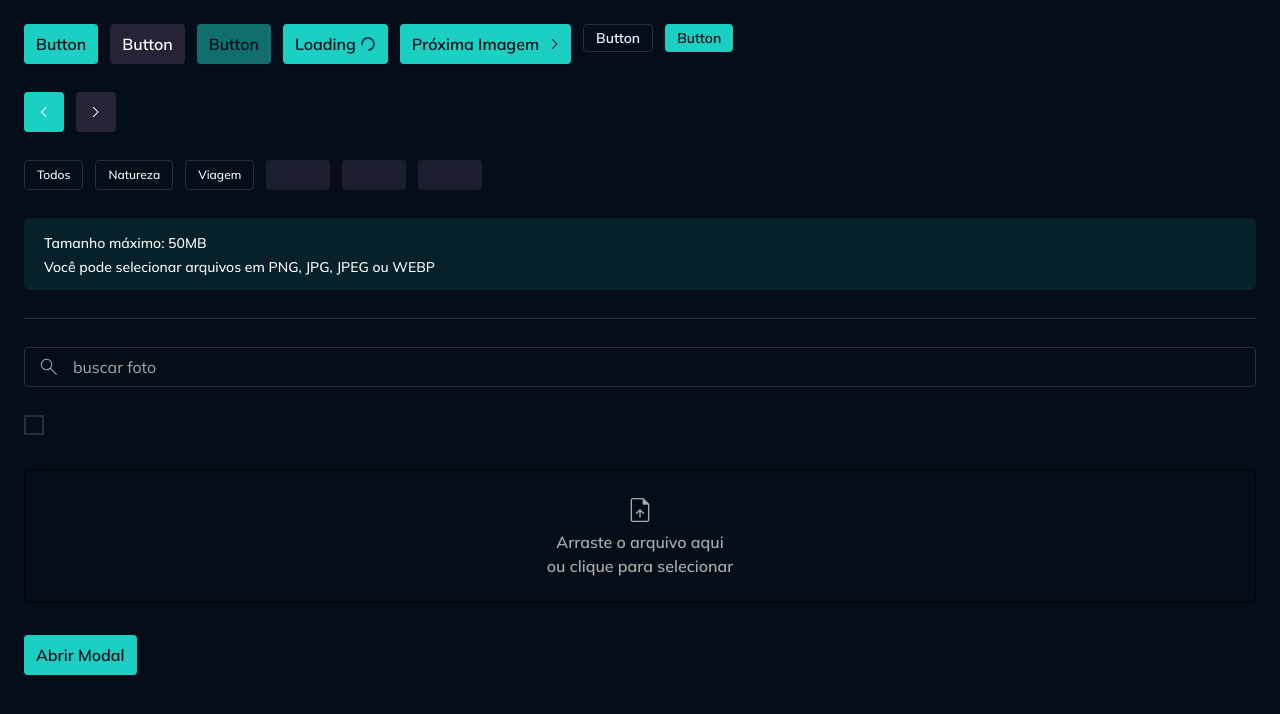
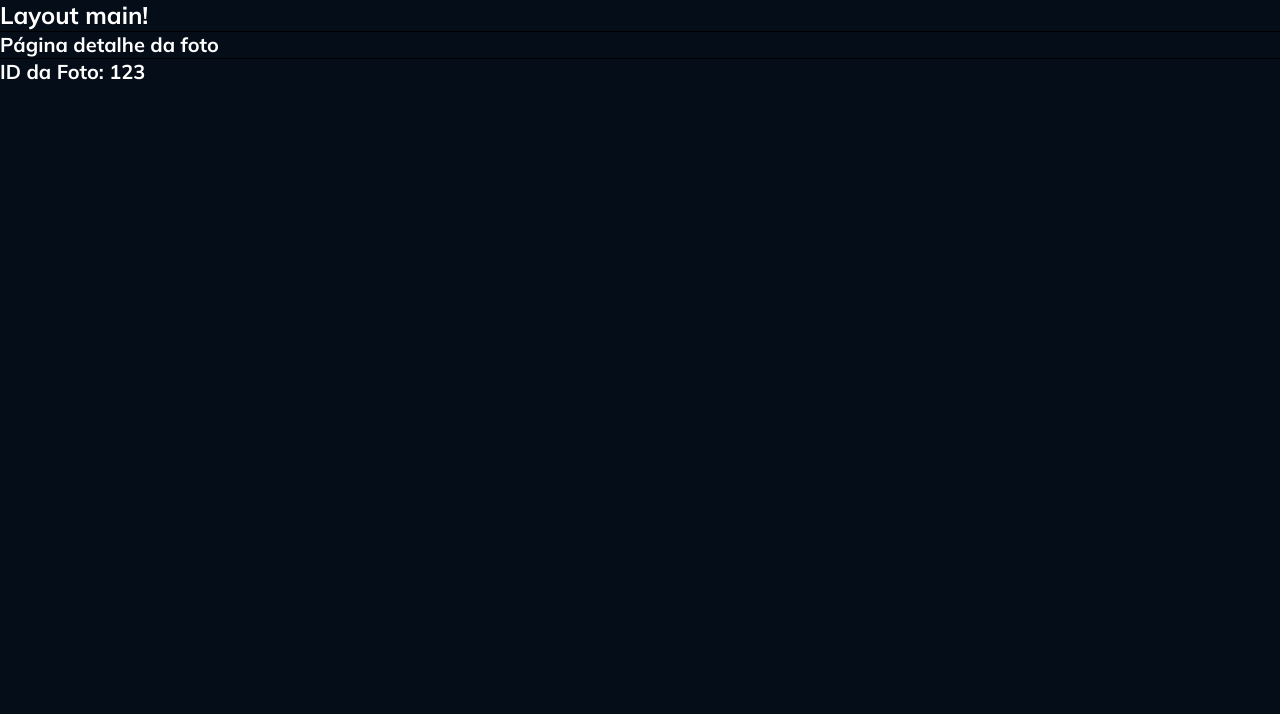
Before and after one commit to leoperass/gallery-plus, a React (Vite) app: page /fotos/123 in a window 1280 px wide. Shown: the top 714 px of the page. Built offline with nearby package versions, Linux system fonts and the light colour scheme.

Commit message:
feat(router): set up initial routing struture

```diff
--- a/package.json
+++ b/package.json
@@ -24,6 +24,7 @@
     "react": "^19.1.0",
     "react-dom": "^19.1.0",
     "react-hook-form": "^7.69.0",
+    "react-router": "^7.11.0",
     "tailwind-variants": "^1.0.0",
     "tailwindcss": "^4.1.10",
     "zod": "^3.22.4"
--- a/src/App.tsx
+++ b/src/App.tsx
@@ -1,114 +1,21 @@
-import Button from "./components/button";
-import ButtonIcon from "./components/button-icon";
-import ChevronLeftIcon from "./assets/icons/chevron-left.svg?react";
-import ChevronRightIcon from "./assets/icons/chevron-right.svg?react";
-import Badge from "./components/badge";
-import Alert from "./components/alert";
-import Divider from "./components/divider";
-import InputText from "./components/input-text";
-import SearchIcon from "./assets/icons/search.svg?react"
-import InputCheckbox from "./components/input-checkbox";
-import InputSingleFile from "./components/input-single-file";
-import {useForm} from "react-hook-form";
-import ImageFilePreview from "./components/image-file-preview";
-import { Dialog, DialogClose, DialogTrigger } from "@radix-ui/react-dialog";
-import { DialogBody, DialogContent, DialogFooter, DialogHeader } from "./components/dialog";
-import Text from "./components/text";
+import {BrowserRouter, Route, Routes} from "react-router";
+import PageComponents from "./pages/page-componets";
+import LayoutMain from "./pages/layout-main";
+import PageHome from "./pages/page-home";
+import PagePhotoDetails from "./pages/page-photo-details";
 
 export default function App() {
-	const form = useForm();
-	const file = form.watch("file");
-	const fileSource = file?.[0] ? URL.createObjectURL(file[0]) : undefined
+
 
 	return (
-		<div className="grid gap-7 p-6">
-			<div className="flex gap-3">
-				<Button>Button</Button>
-				<Button variant="secondary">Button</Button>
-				<Button disabled>Button</Button>
-				<Button handling>Loading</Button>
-				<Button icon={ChevronRightIcon}>Próxima Imagem</Button>
-				<Button variant="ghost" size="sm">
-					Button
-				</Button>
-				<Button variant="primary" size="sm">
-					Button
-				</Button>
-			</div>
-
-			<div className="flex gap-3">
-				<ButtonIcon icon={ChevronLeftIcon} />
-				<ButtonIcon icon={ChevronRightIcon} variant="secondary" />
-			</div>
-
-			<div className="flex gap-3">
-				<Badge>Todos</Badge>
-				<Badge>Natureza</Badge>
-				<Badge>Viagem</Badge>
-				<Badge loading>Viagem</Badge>
-				<Badge loading>Viagem</Badge>
-				<Badge loading>Viagem</Badge>
-			</div>
-
-			<div>
-				<Alert>
-					Tamanho máximo: 50MB
-					<br />
-					Você pode selecionar arquivos em PNG, JPG, JPEG ou WEBP
-				</Alert>
-			</div>
-
-			<div>
-				<Divider />
-			</div>
-
-			<div>
-				<InputText icon={SearchIcon} placeholder="buscar foto" />
-			</div>
-
-			<div>
-				<InputCheckbox/>
-			</div>
-
-			<div>
-				<InputSingleFile
-					form={form}
-					allowedExtensions={['png', 'jpg', 'jpeg', 'webp']}
-					maxFileSizeInMB={50}
-					replaceBy={<ImageFilePreview src={fileSource} alt="Imagem" />}
-					{...form.register('file')}
-				/>
-			</div>
-
-			<div>
-				<Dialog>
-					<DialogTrigger asChild>
-						<Button>Abrir Modal</Button>
-					</DialogTrigger>
-					<DialogContent>
-						<DialogHeader>Teste dialog</DialogHeader>
-						<DialogBody>
-							<Text as="div" className="mb-4">
-								Teste conteúdo do dialog
-							</Text>
-							<InputSingleFile
-								form={form}
-								allowedExtensions={['png', 'jpg', 'jpeg', 'webp']}
-								maxFileSizeInMB={50}
-								replaceBy={<ImageFilePreview src={fileSource} alt="Imagem" />}
-								{...form.register('file')}
-							/>
-						</DialogBody>
-						<DialogFooter>
-							<DialogClose asChild>
-								<Button variant="secondary">Cancelar</Button>
-							</DialogClose>
-
-							<Button>Adicionar</Button>
-						</DialogFooter>
-					</DialogContent>
-				</Dialog>
-			</div>
-		</div>
+		<BrowserRouter>
+			<Routes>
+				<Route element={<LayoutMain />}>
+					<Route index element={<PageHome />} />
+					<Route path="/fotos/:id" element={<PagePhotoDetails />} />
+					<Route path="/componentes" element={<PageComponents />} />
+				</Route>
+			</Routes>
+		</BrowserRouter>
 	);
 }
--- /dev/null
+++ b/src/pages/layout-main.tsx
@@ -0,0 +1,13 @@
+import { Outlet } from "react-router";
+import Text from "../components/text";
+
+
+export default function LayoutMain() {
+    return (
+        <>
+            <Text variant="heading-large">Layout main!</Text>
+            <hr />
+            <Outlet />
+        </>
+    );
+}
--- /dev/null
+++ b/src/pages/page-componets.tsx
@@ -0,0 +1,114 @@
+import Button from "../components/button";
+import ButtonIcon from "../components/button-icon";
+import ChevronLeftIcon from "../assets/icons/chevron-left.svg?react";
+import ChevronRightIcon from "../assets/icons/chevron-right.svg?react";
+import Badge from "../components/badge";
+import Alert from "../components/alert";
+import Divider from "../components/divider";
+import InputText from "../components/input-text";
+import SearchIcon from "../assets/icons/search.svg?react"
+import InputCheckbox from "../components/input-checkbox";
+import InputSingleFile from "../components/input-single-file";
+import {useForm} from "react-hook-form";
+import ImageFilePreview from "../components/image-file-preview";
+import { Dialog, DialogClose, DialogTrigger } from "@radix-ui/react-dialog";
+import { DialogBody, DialogContent, DialogFooter, DialogHeader } from "../components/dialog";
+import Text from "../components/text";
+
+export default function PageComponents() {
+	const form = useForm();
+	const file = form.watch("file");
+	const fileSource = file?.[0] ? URL.createObjectURL(file[0]) : undefined
+
+	return (
+		<div className="grid gap-7 p-6">
+			<div className="flex gap-3">
+				<Button>Button</Button>
+				<Button variant="secondary">Button</Button>
+				<Button disabled>Button</Button>
+				<Button handling>Loading</Button>
+				<Button icon={ChevronRightIcon}>Próxima Imagem</Button>
+				<Button variant="ghost" size="sm">
+					Button
+				</Button>
+				<Button variant="primary" size="sm">
+					Button
+				</Button>
+			</div>
+
+			<div className="flex gap-3">
+				<ButtonIcon icon={ChevronLeftIcon} />
+				<ButtonIcon icon={ChevronRightIcon} variant="secondary" />
+			</div>
+
+			<div className="flex gap-3">
+				<Badge>Todos</Badge>
+				<Badge>Natureza</Badge>
+				<Badge>Viagem</Badge>
+				<Badge loading>Viagem</Badge>
+				<Badge loading>Viagem</Badge>
+				<Badge loading>Viagem</Badge>
+			</div>
+
+			<div>
+				<Alert>
+					Tamanho máximo: 50MB
+					<br />
+					Você pode selecionar arquivos em PNG, JPG, JPEG ou WEBP
+				</Alert>
+			</div>
+
+			<div>
+				<Divider />
+			</div>
+
+			<div>
+				<InputText icon={SearchIcon} placeholder="buscar foto" />
+			</div>
+
+			<div>
+				<InputCheckbox/>
+			</div>
+
+			<div>
+				<InputSingleFile
+					form={form}
+					allowedExtensions={['png', 'jpg', 'jpeg', 'webp']}
+					maxFileSizeInMB={50}
+					replaceBy={<ImageFilePreview src={fileSource} alt="Imagem" />}
+					{...form.register('file')}
+				/>
+			</div>
+
+			<div>
+				<Dialog>
+					<DialogTrigger asChild>
+						<Button>Abrir Modal</Button>
+					</DialogTrigger>
+					<DialogContent>
+						<DialogHeader>Teste dialog</DialogHeader>
+						<DialogBody>
+							<Text as="div" className="mb-4">
+								Teste conteúdo do dialog
+							</Text>
+							<InputSingleFile
+								form={form}
+								allowedExtensions={['png', 'jpg', 'jpeg', 'webp']}
+								maxFileSizeInMB={50}
+								replaceBy={<ImageFilePreview src={fileSource} alt="Imagem" />}
+								{...form.register('file')}
+							/>
+						</DialogBody>
+						<DialogFooter>
+							<DialogClose asChild>
+								<Button variant="secondary">Cancelar</Button>
+							</DialogClose>
+
+							<Button>Adicionar</Button>
+						</DialogFooter>
+					</DialogContent>
+				</Dialog>
+			</div>
+		</div>
+	);
+}
--- /dev/null
+++ b/src/pages/page-home.tsx
@@ -0,0 +1,9 @@
+import Text from "../components/text";
+
+export default function PageHome() {
+    return (
+        <>
+            <Text variant="heading-medium">Página Inicial!</Text>
+        </>
+    )
+}
--- /dev/null
+++ b/src/pages/page-photo-details.tsx
@@ -0,0 +1,15 @@
+import { useParams } from "react-router";
+import Text from "../components/text";
+
+
+export default function PagePhotoDetails() {
+    const {id} = useParams();
+
+    return (
+        <>
+            <Text variant="heading-medium">Página detalhe da foto</Text>
+            <hr />
+            <Text variant="heading-medium">ID da Foto: {id}</Text>
+        </>
+    );
+}
```
Also changed, not shown: 1 other file (tests, documents, lock files or other folders).
